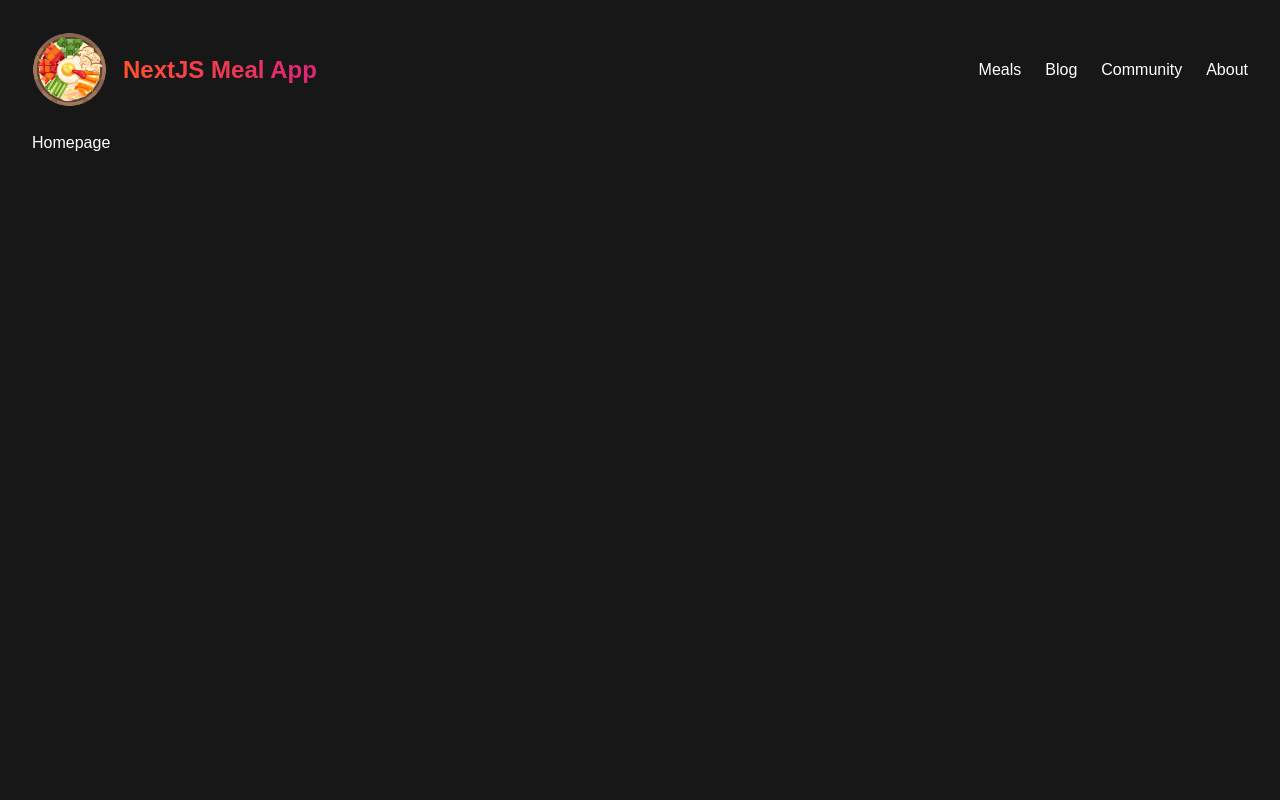
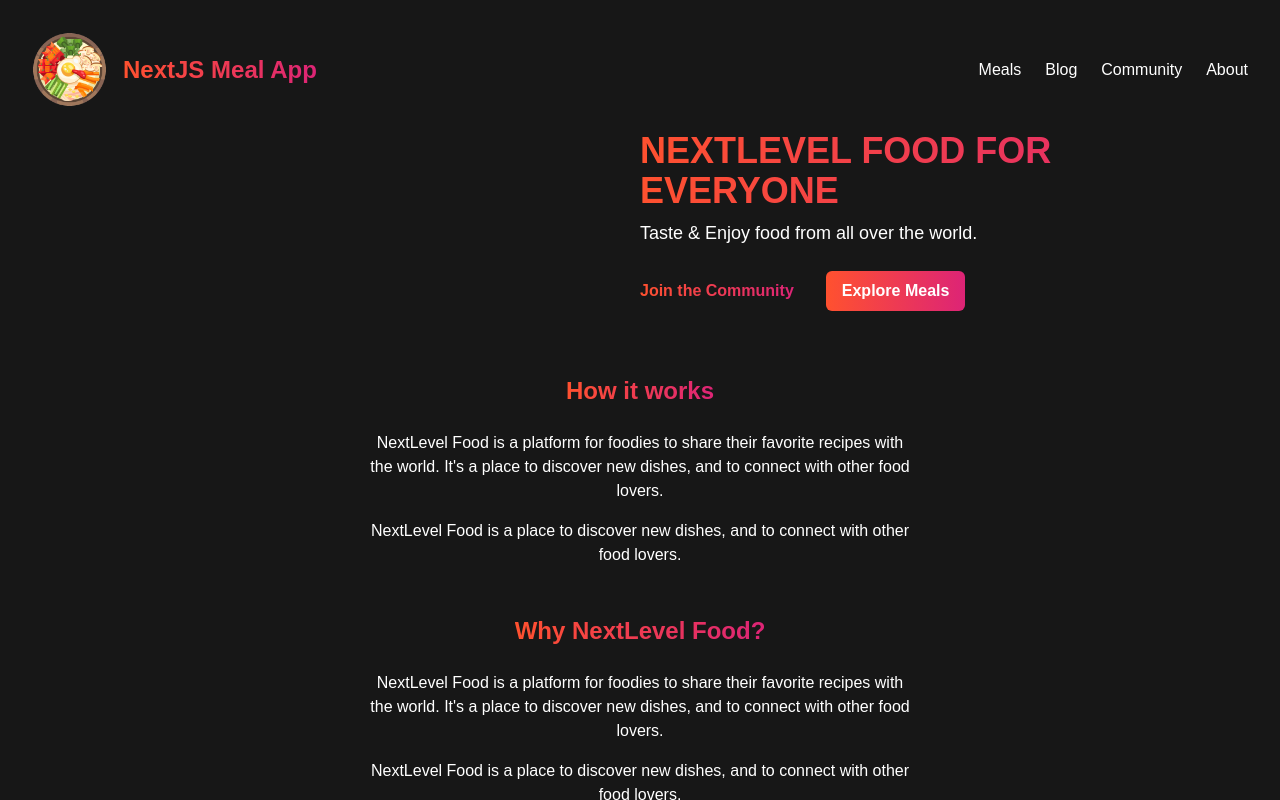
Before and after one commit to foolais/nextjs-tutorial-udemy, a Next.js app: page / in a window 1280 px wide. Built offline with nearby package versions, Linux system fonts and the light colour scheme.

Commit message:
add details in homepage

```diff
--- a/app/globals.css
+++ b/app/globals.css
@@ -23,6 +23,10 @@ body {
   height: 100vh;
 }
 
+body::-webkit-scrollbar {
+  display: none;
+}
+
 * {
   box-sizing: border-box;
   padding: 0;
--- a/app/page.js
+++ b/app/page.js
@@ -1,7 +1,64 @@
+import Link from "next/link";
+
 export default function Home() {
   return (
-    <main>
-      <h1>Homepage</h1>
-    </main>
+    <>
+      <header>
+        {/* slideshow */}
+        <div className="flex flex-col items-end mr-[5%] w-full">
+          <div className="w-1/2">
+            <h1 className="bg-primary bg-clip-text text-transparent text-4xl font-bold">
+              NEXTLEVEL FOOD FOR EVERYONE
+            </h1>
+            <p className="mt-2 text-lg font-light">
+              Taste & Enjoy food from all over the world.
+            </p>
+          </div>
+          <div className="mt-6 flex gap-8 items-center w-1/2">
+            <Link href="/community" className="font-semibold">
+              <span className="bg-primary bg-clip-text text-transparent">
+                Join the Community
+              </span>
+            </Link>
+            <Link
+              href="/meals"
+              className="bg-primary py-2 px-4 rounded-md font-semibold"
+            >
+              <span className="text-white">Explore Meals</span>
+            </Link>
+          </div>
+        </div>
+      </header>
+      <main className="flex flex-col items-center gap-6 text-center mt-16">
+        <section className="flex flex-col items-center max-w-[550px]">
+          <h2 className="text-2xl font-semibold bg-primary bg-clip-text text-transparent">
+            How it works
+          </h2>
+          <p className="mt-6 mb-4">
+            NextLevel Food is a platform for foodies to share their favorite
+            recipes with the world. It&apos;s a place to discover new dishes,
+            and to connect with other food lovers.
+          </p>
+          <p>
+            NextLevel Food is a place to discover new dishes, and to connect
+            with other food lovers.
+          </p>
+        </section>
+        <section className="flex flex-col items-center max-w-[550px] mt-6">
+          <h2 className="text-2xl font-semibold bg-primary bg-clip-text text-transparent">
+            Why NextLevel Food?
+          </h2>
+          <p className="mt-6 mb-4">
+            NextLevel Food is a platform for foodies to share their favorite
+            recipes with the world. It&apos;s a place to discover new dishes,
+            and to connect with other food lovers.
+          </p>
+          <p>
+            NextLevel Food is a place to discover new dishes, and to connect
+            with other food lovers.
+          </p>
+        </section>
+      </main>
+    </>
   );
 }
--- a/tailwind.config.js
+++ b/tailwind.config.js
@@ -7,6 +7,9 @@ module.exports = {
   ],
   theme: {
     extend: {
+      colors: {
+        foreground: "#171717",
+      },
       backgroundImage: {
         primary: "linear-gradient(to right, #ff512f, #dd2476)",
       },
```
